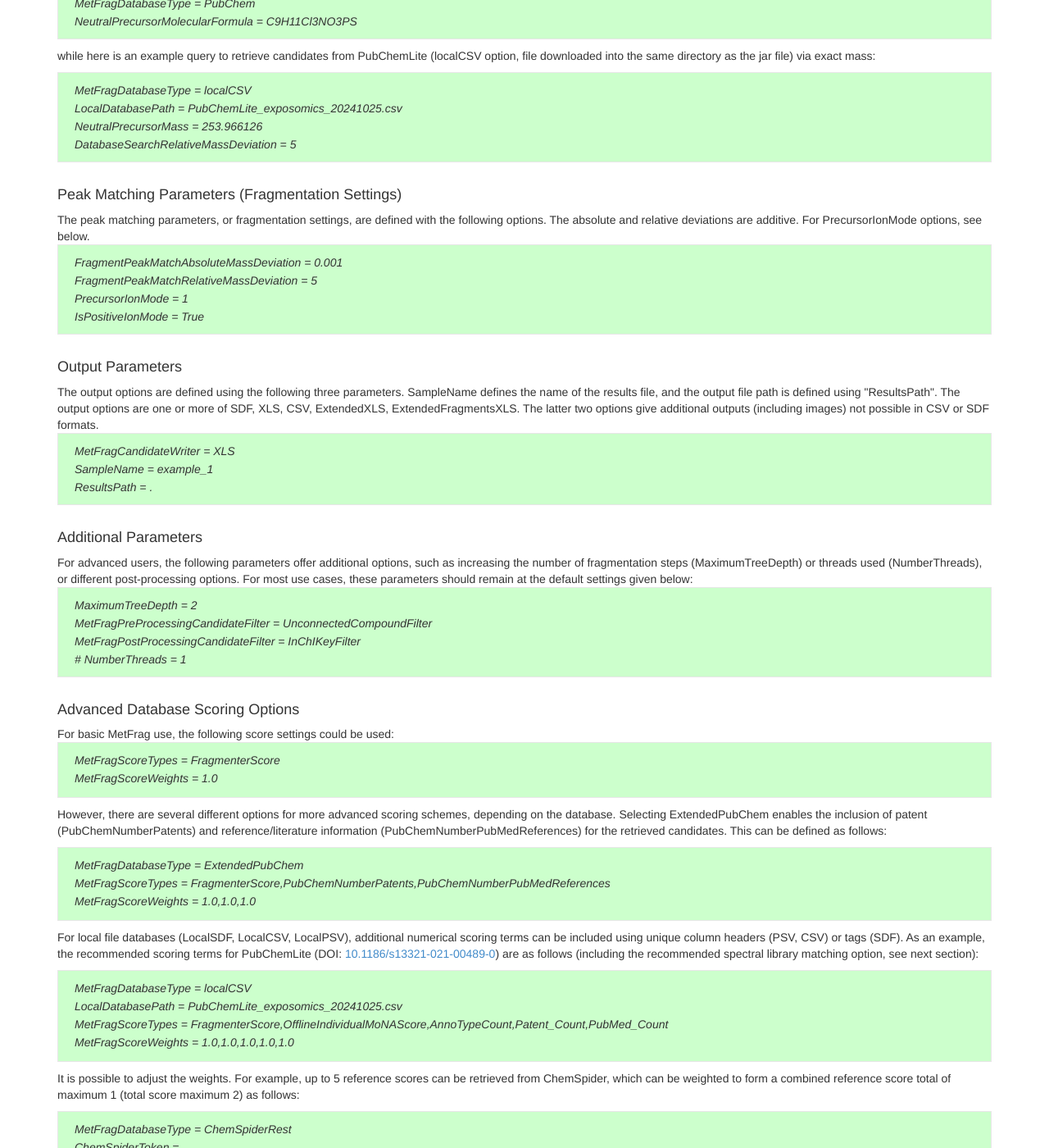
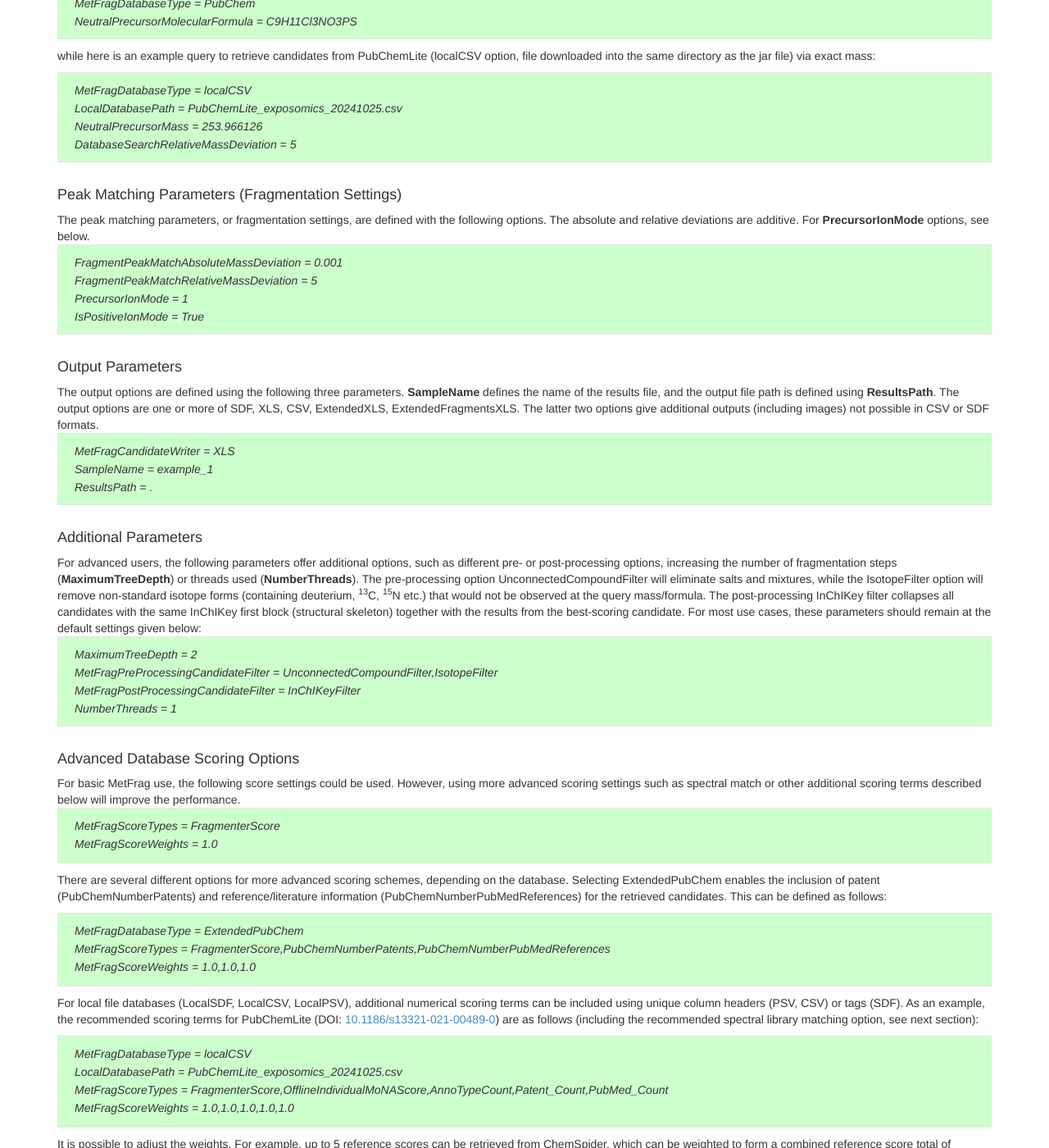
Before and after one commit to ipb-halle/MetFrag, a Jekyll site: the page built from projects/metfragcl/index.md, in a window 1280 px wide and 1400 px high, scrolled down 2886 px. Shown: the whole window at 82% size. Built offline with Jekyll 4.4.1, drawn with Linux system fonts in a browser that asks for light colours; nearby versions of some CDN libraries; some of the changed text lies outside the part shown.

Commit message:
Update index.md
Formatting tweaks and some extra clarifications

```diff
--- a/projects/metfragcl/index.md
+++ b/projects/metfragcl/index.md
@@ -98,7 +98,7 @@ INFO  de.ipbhalle.metfraglib.process.CombinedMetFragProcess - Stored 7 candidate
 </div>
 <p><p>
 First MetFrag uses the defined database parameters to retrieve candidates. In this case the molecular formula C<sub>9</sub>H<sub>11</sub>Cl<sub>3</sub>NO<sub>3</sub>PS is used, resulting in 8 matching candidates. Then the processing starts. The progress is given in percent. After the processing is finished, MetFrag gives you a small summary about the number of discarded candidates due to the defined pre- and post-processing filters and errors occured during the processing. The latter can be caused by e.g. InChI parsing errors. <br>
-The result file(s) is/are stored in the result directory given in the parameter file (ResultsPath). The format(s) of the result file(s) is given by the parameter <span style="font-weight:bold">MetFragCandidateWriter</span>.
+The result file(s) is/are stored in the result directory given in the parameter file (<span style="font-weight:bold">ResultsPath</span>). The format(s) of the result file(s) is given by the parameter <span style="font-weight:bold">MetFragCandidateWriter</span>.
 
 
 <p><p>
@@ -116,7 +116,7 @@ This parameter defines the path to the peak list (MS/MS fragments), which can be
 <p><p>
 
 <h4>Database Parameters - Retrieving Candidates</h4>
-These parameters define the settings for candidate retrieval. By default, neutral species are queried (i.e., neutral exact mass or molecular formula). Settings to enable querying of charged mass (i.e. m/z values) are given below. The settings are a combination of database and retrieval parameters. If multiple candidate retrieval options are defined, PrecursorCompoundIDs over-rides NeutralPrecursorMolecularFormula, which over-rides NeutralPrecursorMass.
+These parameters define the settings for candidate retrieval. By default, neutral species are queried (i.e., neutral exact mass or molecular formula). Settings to enable querying of charged mass (i.e. m/z values) are given below. The settings are a combination of database and retrieval parameters. If multiple candidate retrieval options are defined, <span style="font-weight:bold">PrecursorCompoundIDs</span> over-rides <span style="font-weight:bold">NeutralPrecursorMolecularFormula</span>, which over-rides <span style="font-weight:bold">NeutralPrecursorMass</span>.
 <div class="code">
  <table>
 	<tr><td># Database settings</td></tr>
@@ -140,7 +140,7 @@ These parameters define the settings for candidate retrieval. By default, neutra
 </div>
 <p><p>
 
-Different database (MetFragDatabaseType) options for retrieving candidate molecules include:<p>
+Different database (<span style="font-weight:bold">MetFragDatabaseType</span>) options for retrieving candidate molecules include:<p>
 <ul>
 <il>KEGG</il><br>
 <il>PubChem</il><br>
@@ -150,7 +150,7 @@ Different database (MetFragDatabaseType) options for retrieving candidate molecu
 <il>LocalPSV (<a href="https://msbi.ipb-halle.de/~cruttkie/metfrag/example_local_inchi_file.txt">example</a>)</il><br>
 <il>LocalCSV (<a href="https://msbi.ipb-halle.de/~cruttkie/databases/">example</a>)</il><br>
 </ul>
-Using a database from a local file (LocalSDF, LocalCSV, LocalPSV) requires setting a file path to the database file (LocalDatabasePath). The KEGG, PubChem and ChemSpider databases can be queried either by database dependent compound ids <span style="font-weight:bold">(PrecursorCompoundIDs)</span>, molecular formula <span style="font-weight:bold">(NeutralPrecursorMolecularFormula)</span> or neutral monoisotopic mass and relative mass deviation <span style="font-weight:bold">(NeutralPrecursorMass, DatabaseSearchRelativeMassDeviation)</span>.
+Using a database from a local file (<span style="font-weight:bold">LocalSDF, LocalCSV, LocalPSV</span>) requires setting a file path to the database file (<span style="font-weight:bold">LocalDatabasePath</span>). The KEGG, PubChem and ChemSpider databases can be queried either by database dependent compound ids <span style="font-weight:bold">(PrecursorCompoundIDs)</span>, molecular formula <span style="font-weight:bold">(NeutralPrecursorMolecularFormula)</span> or neutral monoisotopic mass and relative mass deviation <span style="font-weight:bold">(NeutralPrecursorMass, DatabaseSearchRelativeMassDeviation)</span>.
 
 This is an example query to retrieve candidates from PubChem via molecular formula:
 <div class="code">
@@ -173,7 +173,7 @@ while here is an example query to retrieve candidates from PubChemLite (localCSV
 <p><p>
 
 <h4>Peak Matching Parameters (Fragmentation Settings)</h4>
-The peak matching parameters, or fragmentation settings, are defined with the following options. The absolute and relative deviations are additive. For PrecursorIonMode options, see below.
+The peak matching parameters, or fragmentation settings, are defined with the following options. The absolute and relative deviations are additive. For <span style="font-weight:bold">PrecursorIonMode</span> options, see below.
 
 <div class="code">
  <table>
@@ -186,7 +186,7 @@ The peak matching parameters, or fragmentation settings, are defined with the fo
 <p><p>
 
 <h4>Output Parameters</h4>
-The output options are defined using the following three parameters. SampleName defines the name of the results file, and the output file path is defined using "ResultsPath". The output options are one or more of SDF, XLS, CSV, ExtendedXLS, ExtendedFragmentsXLS. The latter two options give additional outputs (including images) not possible in CSV or SDF formats.
+The output options are defined using the following three parameters. <span style="font-weight:bold">SampleName</span> defines the name of the results file, and the output file path is defined using <span style="font-weight:bold">ResultsPath</span>. The output options are one or more of SDF, XLS, CSV, ExtendedXLS, ExtendedFragmentsXLS. The latter two options give additional outputs (including images) not possible in CSV or SDF formats.
 
 <div class="code">
  <table>
@@ -198,20 +198,23 @@ The output options are defined using the following three parameters. SampleName
 <p><p>
 
 <h4>Additional Parameters</h4>
-For advanced users, the following parameters offer additional options, such as increasing the number of fragmentation steps (MaximumTreeDepth) or threads used (NumberThreads), or different post-processing options. For most use cases, these parameters should remain at the default settings given below:
+For advanced users, the following parameters offer additional options, such as different pre- or post-processing options, increasing the number of fragmentation steps (<span style="font-weight:bold">MaximumTreeDepth</span>) or threads used (<span style="font-weight:bold">NumberThreads</span>).
+The pre-processing option UnconnectedCompoundFilter will eliminate salts and mixtures, while the IsotopeFilter option will remove non-standard isotope forms (containing deuterium, <sup>13</sup>C, <sup>15</sup>N etc.) that would not be observed at the query mass/formula. The post-processing InChIKey filter collapses all candidates with the same InChIKey first block (structural skeleton) together with the results from the best-scoring candidate.
+For most use cases, these parameters should remain at the default settings given below:
 
 <div class="code">
  <table>
 	<tr><td>MaximumTreeDepth = 2</td></tr>
-	<tr><td>MetFragPreProcessingCandidateFilter = UnconnectedCompoundFilter</td></tr>
+	<tr><td>MetFragPreProcessingCandidateFilter = UnconnectedCompoundFilter,IsotopeFilter</td></tr>
 	<tr><td>MetFragPostProcessingCandidateFilter = InChIKeyFilter</td></tr>
-	<tr><td># NumberThreads = 1</td></tr>
+	<tr><td>NumberThreads = 1</td></tr>
  </table>
 </div>
 <p><p>
 
 <h4>Advanced Database Scoring Options</h4>
-For basic MetFrag use, the following score settings could be used:
+For basic MetFrag use, the following score settings could be used.
+However, using more advanced scoring settings such as spectral match or other additional scoring terms described below will improve the performance.
 
 <div class="code">
   <table>
@@ -276,9 +279,9 @@ This new model is included since MetFrag2.4.5-CL.jar. Examples to try include sp
 
 <h4>Spectral Library Match Scores</h4>
 MetFrag has two kinds of scores to take spectral library matches into account, using local
-files created from MassBank of North America (MoNA) download files. DOI:<a href="https://doi.org/10.5281/zenodo.13951786">10.5281/zenodo.13951786</a> redirects to the latest LC-MS mb file for download, while the conversion script used to create these mb files is available <a href="https://github.com/sneumann/weizfrag/blob/main/convert-mona.R">here</a>. Note that this is a slightly non-standard format due to the fingerprint required for MetFusion.
+files created from MassBank of North America (<a href="https://mona.fiehnlab.ucdavis.edu/downloads">MoNA</a>) download files. DOI:<a href="https://doi.org/10.5281/zenodo.13951786">10.5281/zenodo.13951786</a> redirects to the latest LC-MS mb file for download, while the conversion script used to create these mb files is available <a href="https://github.com/sneumann/weizfrag/blob/main/convert-mona.R">here</a>. Note that this is a slightly non-standard format due to the fingerprint required for MetFusion.
 
-It is possible to use zero, one or both spectral library terms by including these options in the MetFragScoreTypes (shown here in combination with the FragmenterScore):
+It is possible to use zero, one or both spectral library terms by including these options in the <span style="font-weight:bold">MetFragScoreTypes</span> (shown here in combination with the FragmenterScore):
 
 <div class="code">
   <table>
@@ -289,7 +292,7 @@ It is possible to use zero, one or both spectral library terms by including thes
 </div>
 <p><p>
 
-<div style="font-style: italic; margin-bottom: 5px;">OfflineSpectralDatabaseFile</div>
+<div style="font-style: bold; margin-bottom: 5px;">OfflineSpectralDatabaseFile</div>
 The spectral library to use can be defined as a single file or a directory and MetFrag will read all .mb files in that directory:<br>
 <div class="code">
   <table>
```
Also changed, not shown: other parts of projects/metfragcl/index.md (+2 -2 lines).
